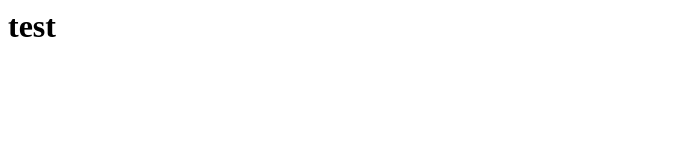
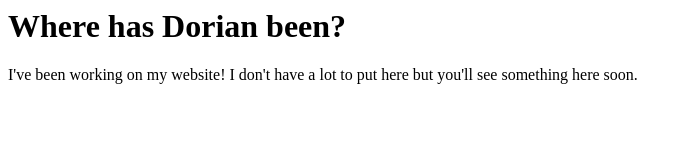
Before and after one commit to codingfan842/codingfan842.github.io, an Eleventy site: page index.md in a window 1280 px wide. Shown: the whole page, without its empty margins (0-692 px from the left). Built offline with nearby package versions, Linux system fonts and the light colour scheme; Eleventy itself is replaced by a stand-in of ours; files that its build step writes are made by us from their sources.

Commit message:
Updated index

```diff
--- a/index.md
+++ b/index.md
@@ -1 +1,3 @@
-# test
+# Where has Dorian been?
+
+I've been working on my website! I don't have a lot to put here but you'll see something here soon.
```
